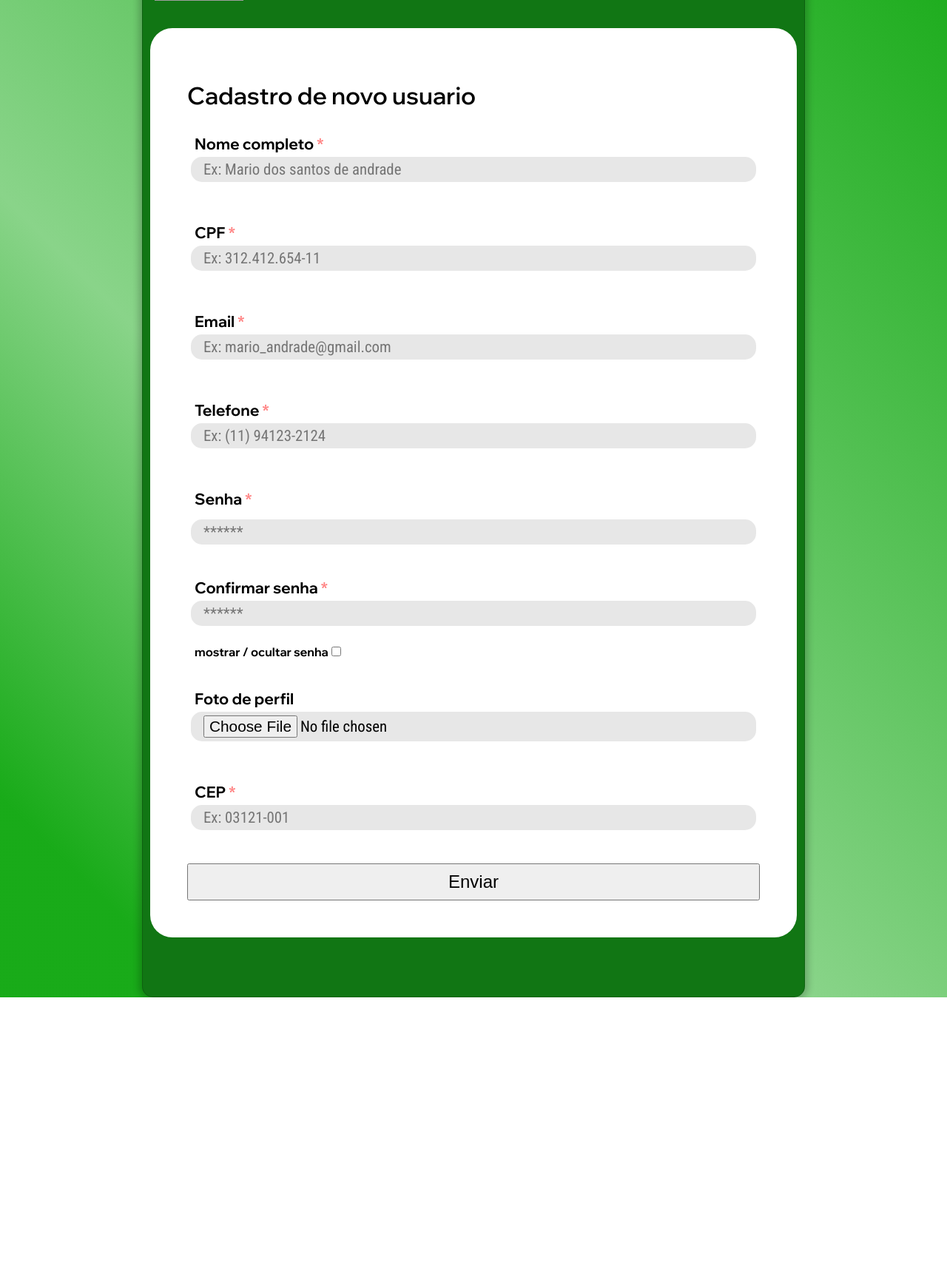
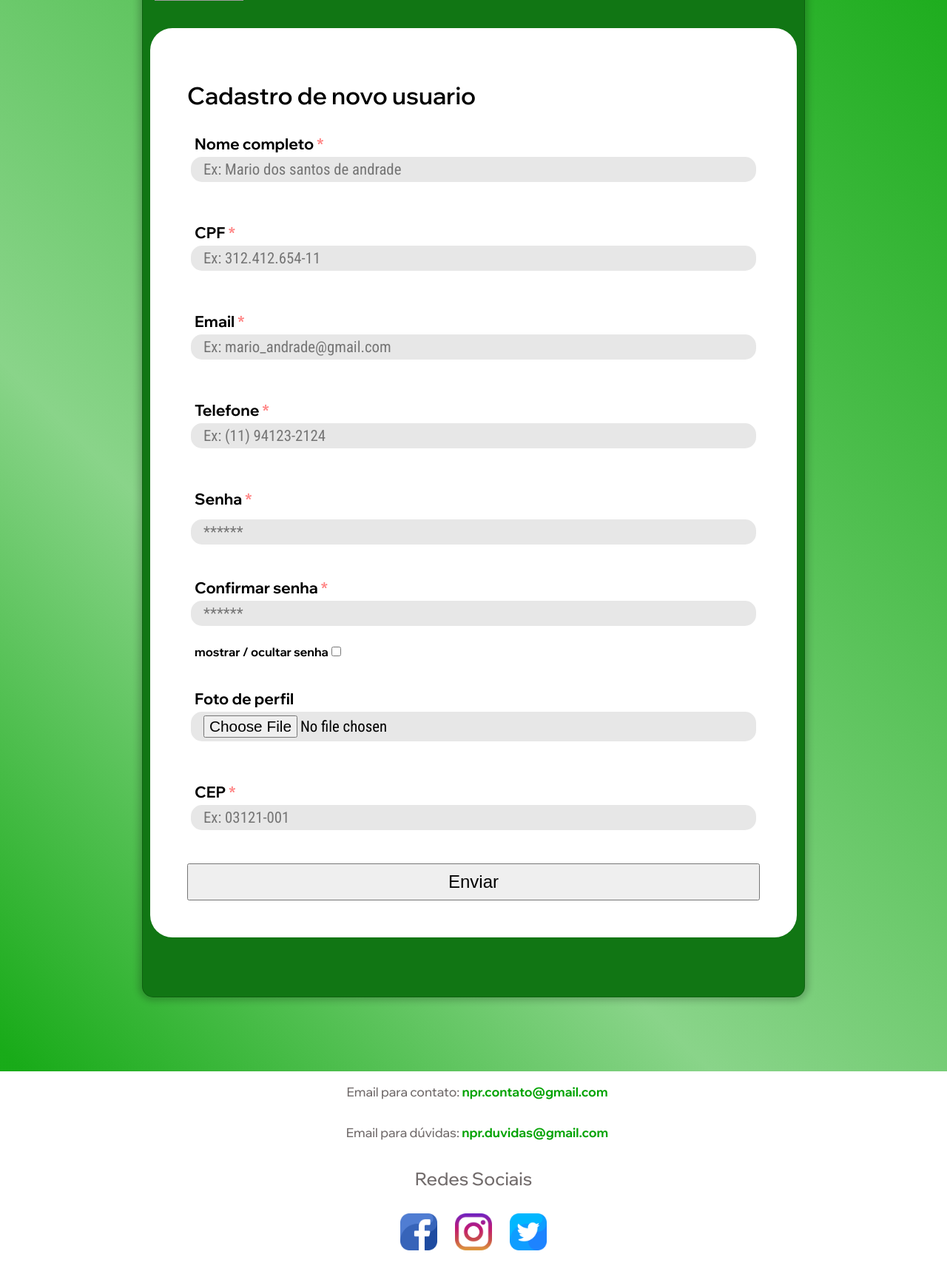
Before and after one commit to LacamJC/NPR, a Node server app: page /cadastro in a window 1280 px wide. Shown: the part 92-1818 px from the top of the page at 74% size. Before the commit the page ends 1440 px from the top, so only its background shows below. Run offline with Node 20, Linux system fonts and the light colour scheme; some libraries are stand-ins or nearby versions; grey boxes are pictures that could not be loaded.

Commit message:
Mudanças: Atualização geral dos footers, mudança no tamanho da imagem da home

```diff
--- /dev/null
+++ b/public/css/footer.css
@@ -0,0 +1,26 @@
+#rodape
+{
+  position: relative;
+  bottom: 0;
+  background-color: white;
+  margin-top: 100px;
+  width: 100%;
+
+
+  display: flex;
+  flex-direction: column;
+  justify-content: center;
+  align-items: center;
+}
+
+
+#rodape ul {
+list-style: none;
+display: flex;
+justify-content: center;
+flex-wrap: wrap;
+}
+
+#rodape ul li {
+margin: 10px;
+}
--- a/public/css/homecelular.css
+++ b/public/css/homecelular.css
@@ -770,7 +770,7 @@ hr {
 
 .imagem_att
 {
-  width: 70%;
+  width: 50%;
   margin: 10px 0px;
 }
 
@@ -786,32 +786,7 @@ hr {
 
 
 /* Estilizacao do rodape */
-#rodape
-{
-  position: relative;
-  bottom: 0;
-  background-color: white;
-  margin-top: 100px;
-  width: 100%;
 
-
-  display: flex;
-  flex-direction: column;
-  justify-content: center;
-  align-items: center;
-}
-
-
-#rodape ul {
-list-style: none;
-display: flex;
-justify-content: center;
-flex-wrap: wrap;
-}
-
-#rodape ul li {
-margin: 10px;
-}
 
 /* ESTILIZACAO DO INDICE*/
 
--- a/views/npr/cadastro_att.ejs
+++ b/views/npr/cadastro_att.ejs
@@ -5,10 +5,11 @@
     <meta http-equiv="X-UA-Compatible" content="IE=edge">
     <meta name="viewport" content="width=device-width, initial-scale=1.0">
     <title>Cadastro usuario</title>
-    <link rel="stylesheet" href="css/homecelular.css">
-    <link rel="stylesheet" href="css/bg_img.css">
-    <link rel="stylesheet" href="css/fonte.css">
-    <link rel="stylesheet" href="css/form.css">
+    <link rel="stylesheet" href="css/homecelular.css" type="text/css">
+    <link rel="stylesheet" href="css/bg_img.css" type="text/css">
+    <link rel="stylesheet" href="css/fonte.css" type="text/css">
+    <link rel="stylesheet" href="css/form.css" type="text/css">
+    <link rel="stylesheet" href="css/footer.css" type="text/css">
     <link rel="shortcut icon" href="img/icon_reciclagem-Naoseidasdquasnt.png" type="image/x-icon">
 </head>
 <body>
@@ -176,6 +177,20 @@
 
             </div>
         </div>
+
+        <footer id="rodape">
+            <h3 id="contato">Email para contato: <strong>npr.contato@gmail.com</strong></h3>
+            <h3 id="contato">Email para dúvidas: <strong>npr.duvidas@gmail.com</strong></h3>
+            <h2 id="redes_sociais">Redes Sociais</h2>
+            <nav id="icones_sociais">
+              <ul>
+                <li><a href="#" target="_blank"><img src="img/facebook.png" alt="" id="icon"></a></li>
+                <li><a href="https://www.instagram.com/n.p.r.brasilsp/" target="_blank"><img src="img/instagram (2).png"
+                      alt="" id="icon"></a></li>
+                <li><a href="#" target="_blank"><img src="img/twitter.png" alt="" id="icon"></a></li>
+              </ul>
+            </nav>
+          </footer>
       </div>
 
 
--- a/views/npr/homecelular.ejs
+++ b/views/npr/homecelular.ejs
@@ -22,6 +22,7 @@
   <link rel="stylesheet" href="css/carrosel.css" type="text/css">
   <link rel="stylesheet" href="css/bg_img.css" type="text/css">
   <link rel="stylesheet" href="css/fonte.css" type="text/css">
+  <link rel="stylesheet" href="css/footer.css" type="text/css">
 
   <style>
     html
```
Also changed, not shown: views/npr/cadastro_pontocoleta.ejs (+16 -2 lines), views/npr/status.ejs (+7 -7 lines).
